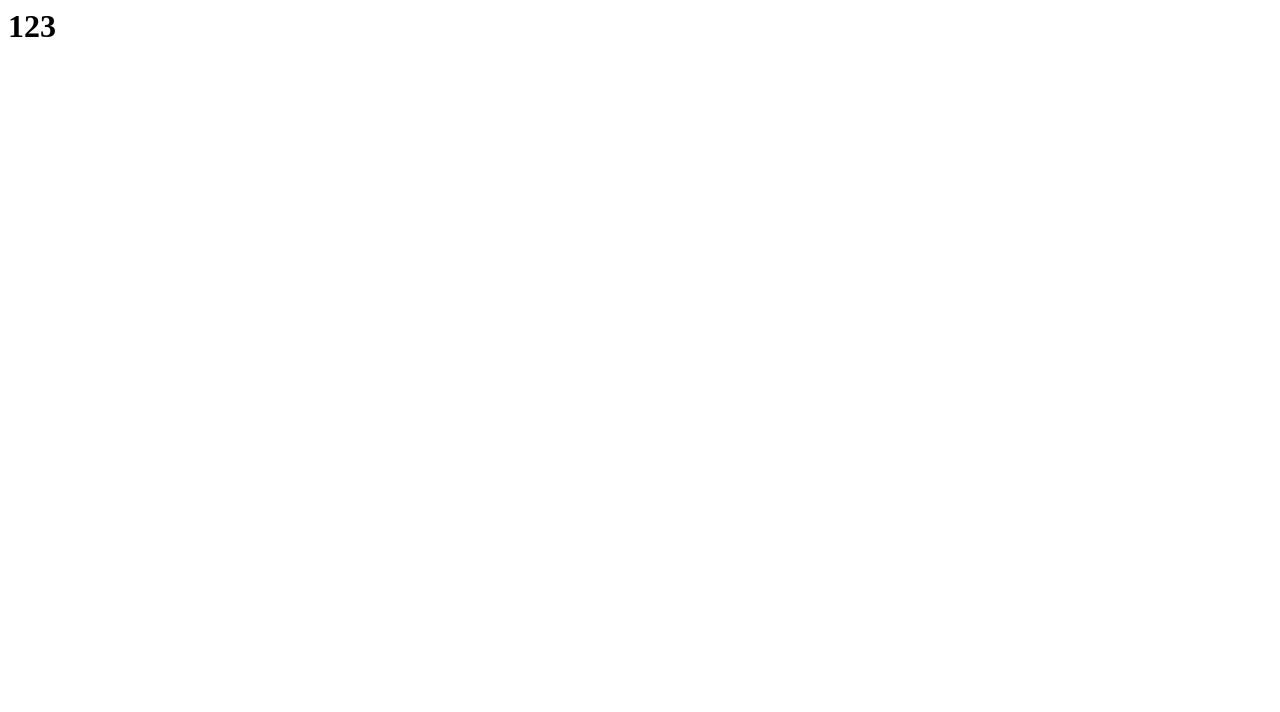
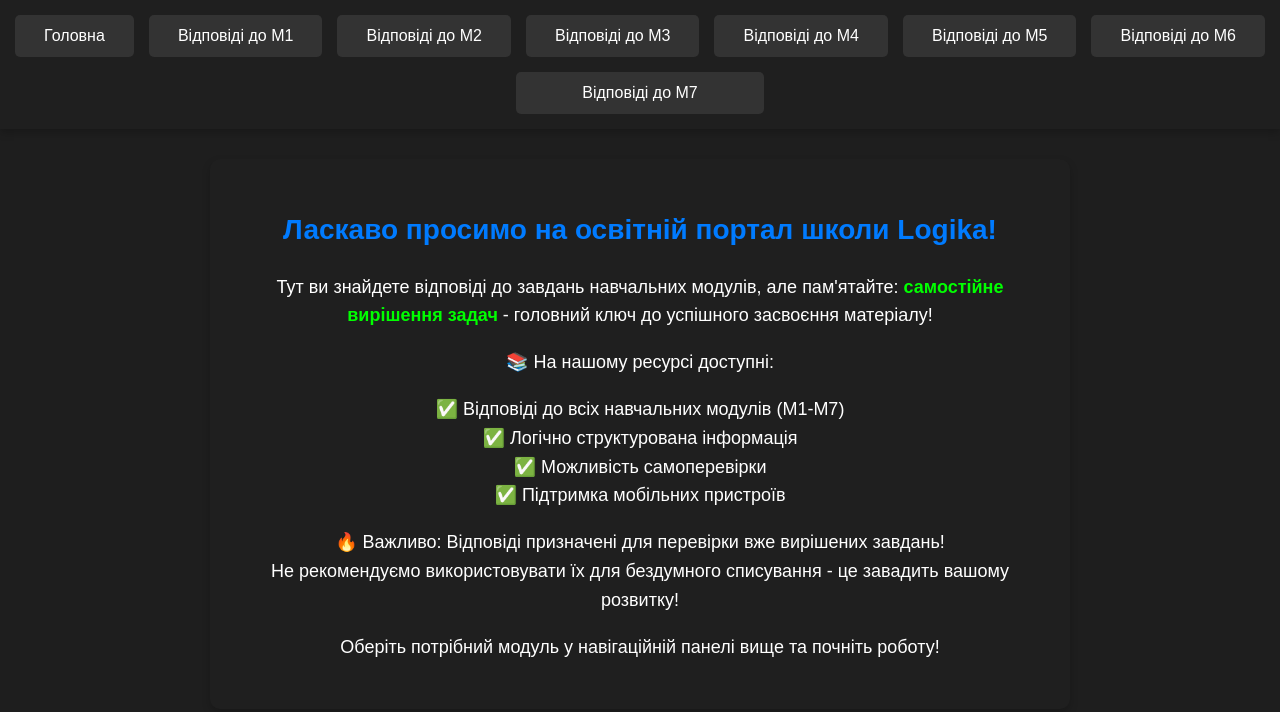
Before and after one commit to kkskkskskx/mysait22222, a plain HTML site: page index.html in a window 1280 px wide. Drawn offline with Linux system fonts and the light colour scheme.

Commit message:
Update index.html

```diff
--- a/index.html
+++ b/index.html
@@ -1,3 +1,153 @@
-<html>
-  <h1>123</h1>
+<!DOCTYPE html>
+<html lang="uk">
+<head>
+    <meta charset="UTF-8">
+    <meta name="viewport" content="width=device-width, initial-scale=1.0, maximum-scale=5.0">
+    <title>Освітній портал Logika</title>
+    <style>
+        body {
+            font-family: Arial, sans-serif;
+            margin: 0;
+            padding: 0;
+            background-color: #1e1e1e;
+            color: white;
+            text-align: center;
+            min-height: 100vh;
+        }
+        .navbar {
+            background-color: #1f1f1f;
+            padding: 15px;
+            font-size: 20px;
+            display: flex;
+            justify-content: center;
+            gap: 15px;
+            box-shadow: 0 4px 8px rgba(0, 0, 0, 0.2);
+            flex-wrap: wrap;
+        }
+        @keyframes slideDown {
+          from {
+            opacity: 0;
+            transform: translateY(-100%);
+          }
+          to {
+            opacity: 1;
+            transform: translateY(0);
+          }
+        }
+        .btn {
+            padding: 12px 24px;
+            animation: slideDown 0.5s ease-out forwards;
+            opacity: 0;
+            background-color: #333333;
+            color: white;
+            text-decoration: none;
+            border-radius: 5px;
+            font-size: 16px;
+            transition: 0.3s;
+            flex: 1 1 auto;
+            max-width: 200px;
+        }
+        .btn:nth-child(1) { animation-delay: 0.2s; }
+        .btn:nth-child(2) { animation-delay: 0.4s; }
+        .btn:nth-child(3) { animation-delay: 0.6s; }
+        .btn:nth-child(4) { animation-delay: 0.8s; }
+        .btn:nth-child(5) { animation-delay: 1.0s; }
+        .btn:nth-child(6) { animation-delay: 1.2s; }
+        .btn:nth-child(7) { animation-delay: 1.4s; }
+        .btn:nth-child(8) { animation-delay: 1.6s; }
+        .btn:hover {
+            background-color: #0056b3;
+            transform: translateY(-2px);
+        }
+
+        @keyframes slideInFromTop {
+            from {
+                transform: translateY(-100%);
+                opacity: 0;
+            }
+            to {
+                transform: translateY(0);
+                opacity: 1;
+            }
+        }
+        .welcome {
+            margin: 30px auto;
+            max-width: 800px;
+            font-size: 18px;
+            padding: 30px;
+            background: #1f1f1f;
+            border-radius: 10px;
+            box-shadow: 0 4px 8px rgba(0, 0, 0, 0.2);
+            line-height: 1.6;
+            animation: slideInFromTop 1s ease-out forwards;
+        }
+        .welcome h1 {
+            color: #007BFF;
+            margin-bottom: 20px;
+            font-size: 28px;
+        }
+        .highlight {
+            color: #00ff00;
+            font-weight: bold;
+        }
+
+        @media (max-width: 768px) {
+            .navbar {
+                gap: 10px;
+                padding: 10px;
+            }
+            .btn {
+                font-size: 14px;
+                padding: 10px 15px;
+                max-width: 150px;
+            }
+            .welcome {
+                margin: 20px 15px;
+                padding: 20px;
+                font-size: 16px;
+            }
+            .welcome h1 {
+                font-size: 22px;
+                margin-bottom: 15px;
+            }
+        }
+
+        @media (max-width: 480px) {
+            .btn {
+                max-width: 120px;
+                font-size: 13px;
+                padding: 8px 12px;
+                animation: slideDown 0.4s ease-out forwards;
+            }
+            .welcome {
+                padding: 15px;
+                margin: 15px 10px;
+            }
+        }
+    </style>
+</head>
+<body>
+    <div class="navbar">
+        <a href="index.html" class="btn">Головна</a>
+        <a href="otveti/M1.html" class="btn">Відповіді до М1</a>
+        <a href="otveti/M2.html" class="btn">Відповіді до М2</a>
+        <a href="otveti/M3.html" class="btn">Відповіді до М3</a>
+        <a href="otveti/M4.html" class="btn">Відповіді до М4</a>
+        <a href="otveti/M5.html" class="btn">Відповіді до М5</a>
+        <a href="otveti/M6.html" class="btn">Відповіді до М6</a>
+        <a href="otveti/M7.html" class="btn">Відповіді до М7</a>
+    </div>
+    <div class="welcome">
+        <h1>Ласкаво просимо на освітній портал школи Logika!</h1>
+        <p>Тут ви знайдете відповіді до завдань навчальних модулів, але пам'ятайте: <span class="highlight">самостійне вирішення задач</span> - головний ключ до успішного засвоєння матеріалу!</p>
+        <p>📚 На нашому ресурсі доступні:</p>
+        <p>✅ Відповіді до всіх навчальних модулів (М1-М7)<br>
+           ✅ Логічно структурована інформація<br>
+           ✅ Можливість самоперевірки<br>
+           ✅ Підтримка мобільних пристроїв</p>
+        <p>🔥 Важливо: Відповіді призначені для перевірки вже вирішених завдань!<br>
+           Не рекомендуємо використовувати їх для бездумного списування - це завадить вашому розвитку!</p>
+        <p>Оберіть потрібний модуль у навігаційній панелі вище та почніть роботу!</p>
+    </div>
+</body>
 </html>
```
